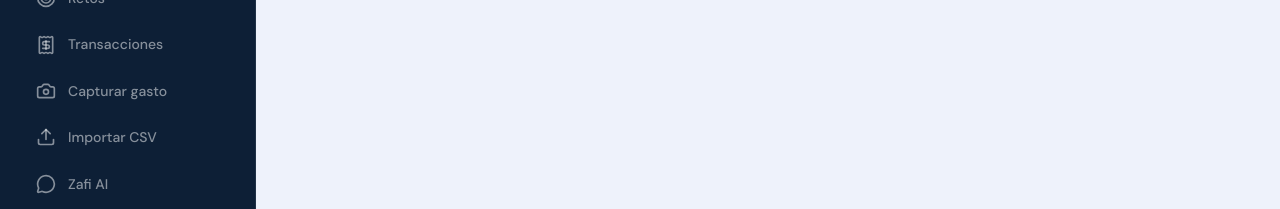
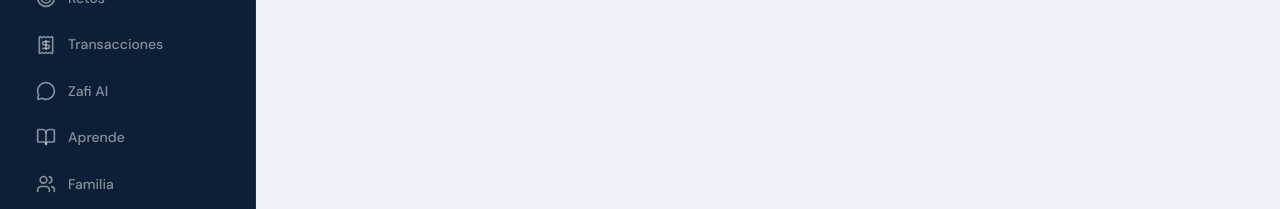
Before and after one commit to rodrigolop82-sketch/Financeapp, a Next.js app: page /resumen in a window 1280 px wide. Shown: the part 347-556 px from the top of the page. Built offline with nearby package versions, Linux system fonts and the light colour scheme; no server answers.

Commit message:
Remove Capturar gasto and Importar CSV from sidebar nav
These features are accessible from the dashboard import flow
and don't need dedicated sidebar entries.

Co-Authored-By: Claude Opus 4.6 <noreply@anthropic.com>
Claude-Session: https://claude.ai/code/session_011xpdcAvdCH4kVBWmNYVLxE

```diff
--- a/components/layout/AppShell.tsx
+++ b/components/layout/AppShell.tsx
@@ -10,7 +10,7 @@ import { BottomNav } from '@/components/dashboard/BottomNav'
 import {
   BarChart3, Wallet, CreditCard, Target, Receipt, TrendingUp,
   MessageCircle, BookOpen, Users, Settings,
-  Menu, LogOut, ArrowLeft, ShieldCheck, Trophy, Camera, Upload,
+  Menu, LogOut, ArrowLeft, ShieldCheck, Trophy,
 } from 'lucide-react'
 import { AddExpenseTrigger } from '@/components/expenses/add-expense-trigger'
 
@@ -22,8 +22,6 @@ const NAV_ITEMS = [
   { href: '/deudas', icon: CreditCard, label: 'Deudas' },
   { href: '/plan', icon: Target, label: 'Retos' },
   { href: '/transacciones', icon: Receipt, label: 'Transacciones' },
-  { href: '/capture', icon: Camera, label: 'Capturar gasto' },
-  { href: '/importar', icon: Upload, label: 'Importar CSV' },
   { href: '/chat', icon: MessageCircle, label: 'Zafi AI' },
   { href: '/aprende', icon: BookOpen, label: 'Aprende' },
   { href: '/familia', icon: Users, label: 'Familia' },
```
